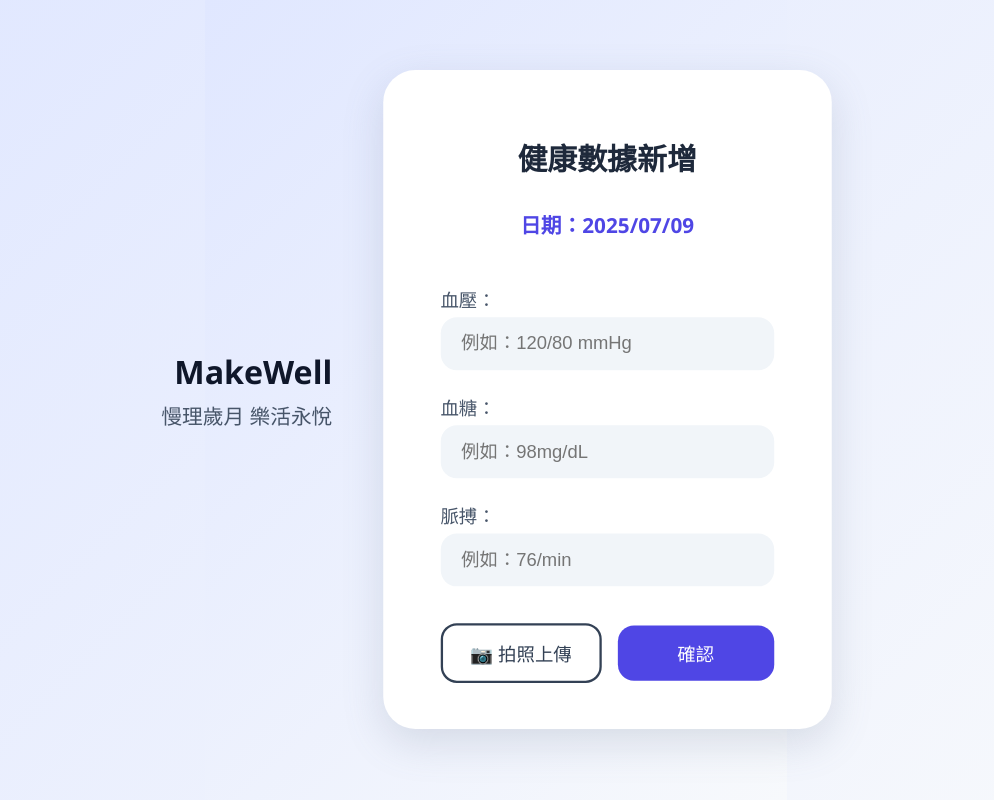
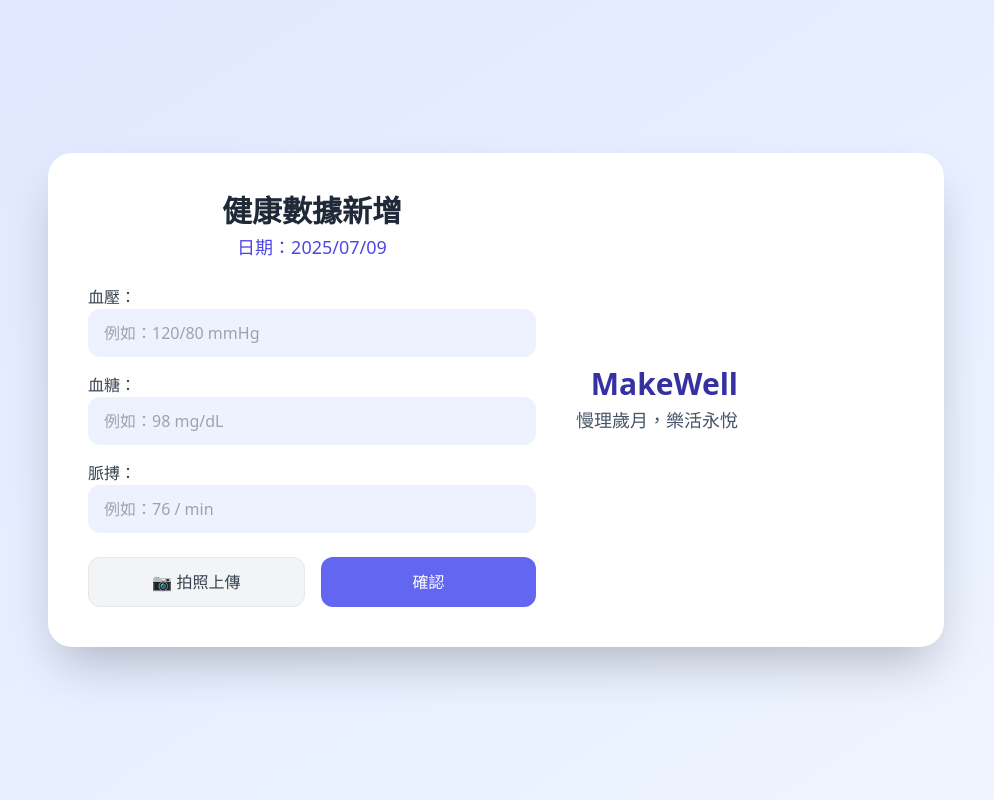
Before and after one commit to bourrrr/linebot, a website: page public/ocr_data2.html in a window 1280 px wide. Shown: the whole page, without its empty margins (144-1138 px from the left). Drawn offline with nearby package versions, Linux system fonts and the light colour scheme.

```diff
--- a/OCR_modules/healthFlex.js
+++ b/OCR_modules/healthFlex.js
@@ -11,7 +11,7 @@
       aspectMode: 'cover',
       action: {
         type: 'uri',
-        uri: 'https://medwell-test1.web.app/ocr_data1.html'
+        uri: 'https://medwell-test1.web.app/ocr_data1.html?ts=20250710'
       }
     },
     body: {
@@ -43,7 +43,8 @@
           action: {
             type: 'uri',
             label: '查看紀錄',
-            uri: 'https://medwell-test1.web.app/ocr_data1.html'
+            uri: 'uri: "https://medwell-test1.web.app/ocr_data1.html?ts=20250710"
+'
           }
         }
       ]
--- a/public/ocr_data2.html
+++ b/public/ocr_data2.html
@@ -4,6 +4,8 @@
   <meta charset="UTF-8" />
   <meta name="viewport" content="width=device-width, initial-scale=1.0"/>
   <title>健康數據新增</title>
+  <script src="https://cdn.tailwindcss.com"></script>
+  <script src="https://cdn.jsdelivr.net/npm/tesseract.js@4.1.1/dist/tesseract.min.js"></script>
 
   <!-- Firebase SDK -->
   <script type="module">
@@ -24,7 +26,6 @@
     const db = getFirestore(app);
 
     window.addEventListener("DOMContentLoaded", () => {
-      // 自動設定日期
       const dateText = document.getElementById("date");
       const today = new Date();
       const yyyy = today.getFullYear();
@@ -52,176 +53,97 @@
             timestamp: new Date()
           });
           alert("✅ 資料成功上傳到 Firebase！");
-		  window.location.href = "ocr_data1.html"; // <-- 這一行新增
+          window.location.href = "ocr_data1.html";
         } catch (err) {
           console.error(err);
           alert("❌ 上傳失敗，請查看 Console");
         }
       });
+
+      // OCR 功能
+      const photoBtn = document.querySelector(".photo-btn");
+      const fileInput = document.getElementById("fileInput");
+      const preview = document.getElementById("preview");
+      const ocrStatus = document.getElementById("ocrStatus");
+
+      photoBtn.addEventListener("click", () => fileInput.click());
+
+      fileInput.addEventListener("change", async (e) => {
+        const file = e.target.files[0];
+        if (!file) return;
+
+        const reader = new FileReader();
+        reader.onload = async () => {
+          preview.src = reader.result;
+          preview.classList.remove("hidden");
+
+          ocrStatus.textContent = "🔍 辨識中...";
+          const result = await Tesseract.recognize(reader.result, 'eng+chi_tra', {
+            logger: m => console.log(m)
+          });
+
+          const text = result.data.text;
+          ocrStatus.textContent = "✅ 辨識完成";
+          console.log("辨識結果：", text);
+
+          // 嘗試自動填入常見欄位（可根據你實際處方樣式再調）
+          if (text.includes("血壓")) {
+            const match = text.match(/血壓[:：]?\s*(\d{2,3}\/\d{2,3})/);
+            if (match) document.getElementById("pressure").value = match[1];
+          }
+          if (text.includes("血糖")) {
+            const match = text.match(/血糖[:：]?\s*(\d+)/);
+            if (match) document.getElementById("sugar").value = match[1];
+          }
+          if (text.includes("脈搏")) {
+            const match = text.match(/脈搏[:：]?\s*(\d+)/);
+            if (match) document.getElementById("pulse").value = match[1];
+          }
+        };
+        reader.readAsDataURL(file);
+      });
     });
   </script>
+</head>
+<body class="min-h-screen bg-gradient-to-br from-indigo-100 to-blue-50 flex items-center justify-center px-4 py-8">
+  <div class="max-w-4xl w-full bg-white rounded-3xl shadow-2xl p-6 md:p-10 flex flex-col-reverse md:flex-row items-center gap-10">
 
-  <style>
-    * {
-      box-sizing: border-box;
-    }
+    <!-- 表單 -->
+    <div class="w-full max-w-md">
+      <h1 class="text-3xl font-bold text-gray-800 text-center mb-1">健康數據新增</h1>
+      <h2 id="date" class="text-center text-indigo-600 text-lg mb-6">日期：--/--</h2>
 
-    html, body {
-      height: 100%;
-      margin: 0;
-      font-family: 'Segoe UI', sans-serif;
-      background: linear-gradient(135deg, #e0e7ff, #f7f9fc);
-      display: flex;
-      justify-content: center;
-      align-items: center;
-    }
+      <div>
+        <img id="preview" class="w-full max-h-64 rounded-xl mb-4 hidden object-contain border" />
+        <p id="ocrStatus" class="text-sm text-gray-500 mb-4 text-center"></p>
+      </div>
 
-    .container {
-      display: flex;
-      align-items: center;
-      gap: 32px;
-      transform: scale(1.15);
-    }
+      <div class="space-y-4">
+        <div>
+          <label for="pressure" class="text-gray-700 font-medium">血壓：</label>
+          <input id="pressure" type="text" placeholder="例如：120/80 mmHg" class="w-full bg-indigo-50 rounded-xl px-4 py-3 text-gray-800 focus:outline-none focus:ring-2 focus:ring-indigo-300" />
+        </div>
+        <div>
+          <label for="sugar" class="text-gray-700 font-medium">血糖：</label>
+          <input id="sugar" type="text" placeholder="例如：98 mg/dL" class="w-full bg-indigo-50 rounded-xl px-4 py-3 text-gray-800 focus:outline-none focus:ring-2 focus:ring-indigo-300" />
+        </div>
+        <div>
+          <label for="pulse" class="text-gray-700 font-medium">脈搏：</label>
+          <input id="pulse" type="text" placeholder="例如：76 / min" class="w-full bg-indigo-50 rounded-xl px-4 py-3 text-gray-800 focus:outline-none focus:ring-2 focus:ring-indigo-300" />
+        </div>
+      </div>
 
-    .brand-text {
-      display: flex;
-      flex-direction: column;
-      justify-content: center;
-      text-align: right;
-      padding-right: 12px;
-    }
-
-    .brand-text h3 {
-      font-size: 28px;
-      margin: 0;
-      color: #0f172a;
-    }
-
-    .brand-text p {
-      margin-top: 6px;
-      font-size: 18px;
-      color: #475569;
-    }
-
-    .input-card {
-      background: white;
-      border-radius: 28px;
-      box-shadow: 0 12px 36px rgba(100, 116, 139, 0.2);
-      padding: 40px 50px;
-      width: 390px;
-      display: flex;
-      flex-direction: column;
-      gap: 20px;
-    }
-
-    .input-card h1 {
-      font-size: 26px;
-      color: #1e293b;
-      text-align: center;
-      margin-bottom: 6px;
-    }
-
-    .input-card h2 {
-      font-size: 18px;
-      color: #4f46e5;
-      text-align: center;
-      margin-top: 0;
-      margin-bottom: 20px;
-    }
-
-    label {
-      font-size: 16px;
-      color: #475569;
-      margin-bottom: 4px;
-      display: block;
-    }
-
-    input {
-      border: none;
-      border-radius: 14px;
-      background-color: #f1f5f9;
-      padding: 14px 18px;
-      font-size: 16px;
-      outline: none;
-      transition: background 0.2s ease;
-      width: 100%;
-    }
-
-    input:focus {
-      background-color: #e0e7ff;
-    }
-
-    .button-group {
-      display: flex;
-      justify-content: space-between;
-      align-items: center;
-      gap: 14px;
-      margin-top: 12px;
-    }
-
-    .photo-btn,
-    .confirm-btn {
-      flex: 1;
-      border-radius: 14px;
-      padding: 12px 20px;
-      font-size: 16px;
-      cursor: pointer;
-      transition: 0.2s ease;
-    }
-
-    .photo-btn {
-      background-color: white;
-      border: 2px solid #334155;
-      color: #334155;
-    }
-
-    .photo-btn:hover {
-      background-color: #e2e8f0;
-    }
-
-    .confirm-btn {
-      background-color: #4f46e5;
-      color: white;
-      border: none;
-    }
-
-    .confirm-btn:hover {
-      background-color: #4338ca;
-    }
-  </style>
-</head>
-<body>
-  <div class="container">
-    <!-- 左邊：品牌 -->
-    <div class="brand-text">
-      <h3>MakeWell</h3>
-      <p>慢理歲月 樂活永悅</p>
+      <div class="flex gap-4 mt-6">
+        <input type="file" accept="image/*" capture="environment" id="fileInput" class="hidden" />
+        <button type="button" class="photo-btn flex-1 px-4 py-3 bg-gray-100 text-gray-700 rounded-xl border hover:bg-gray-200 transition">📷 拍照上傳</button>
+        <button class="confirm-btn flex-1 px-4 py-3 bg-indigo-500 text-white rounded-xl hover:bg-indigo-600 transition">確認</button>
+      </div>
     </div>
 
-    <!-- 右邊：表單 -->
-    <div class="input-card">
-      <h1>健康數據新增</h1>
-      <h2 id="date">日期：--/--</h2>
-
-      <div>
-        <label for="pressure">血壓：</label>
-        <input id="pressure" type="text" placeholder="例如：120/80 mmHg">
-      </div>
-
-      <div>
-        <label for="sugar">血糖：</label>
-        <input id="sugar" type="text" placeholder="例如：98mg/dL">
-      </div>
-
-      <div>
-        <label for="pulse">脈搏：</label>
-        <input id="pulse" type="text" placeholder="例如：76/min">
-      </div>
-
-      <div class="button-group">
-        <button class="photo-btn">📷 拍照上傳</button>
-        <button class="confirm-btn">確認</button>
-      </div>
+    <!-- 品牌文字 -->
+    <div class="text-center md:text-right">
+      <h3 class="text-3xl font-bold text-indigo-800 mb-1">MakeWell</h3>
+      <p class="text-lg text-slate-600">慢理歲月，樂活永悅</p>
     </div>
   </div>
 </body>
```
Also changed, not shown: public/404.html (deleted, +0 -33 lines), 1 other file.
